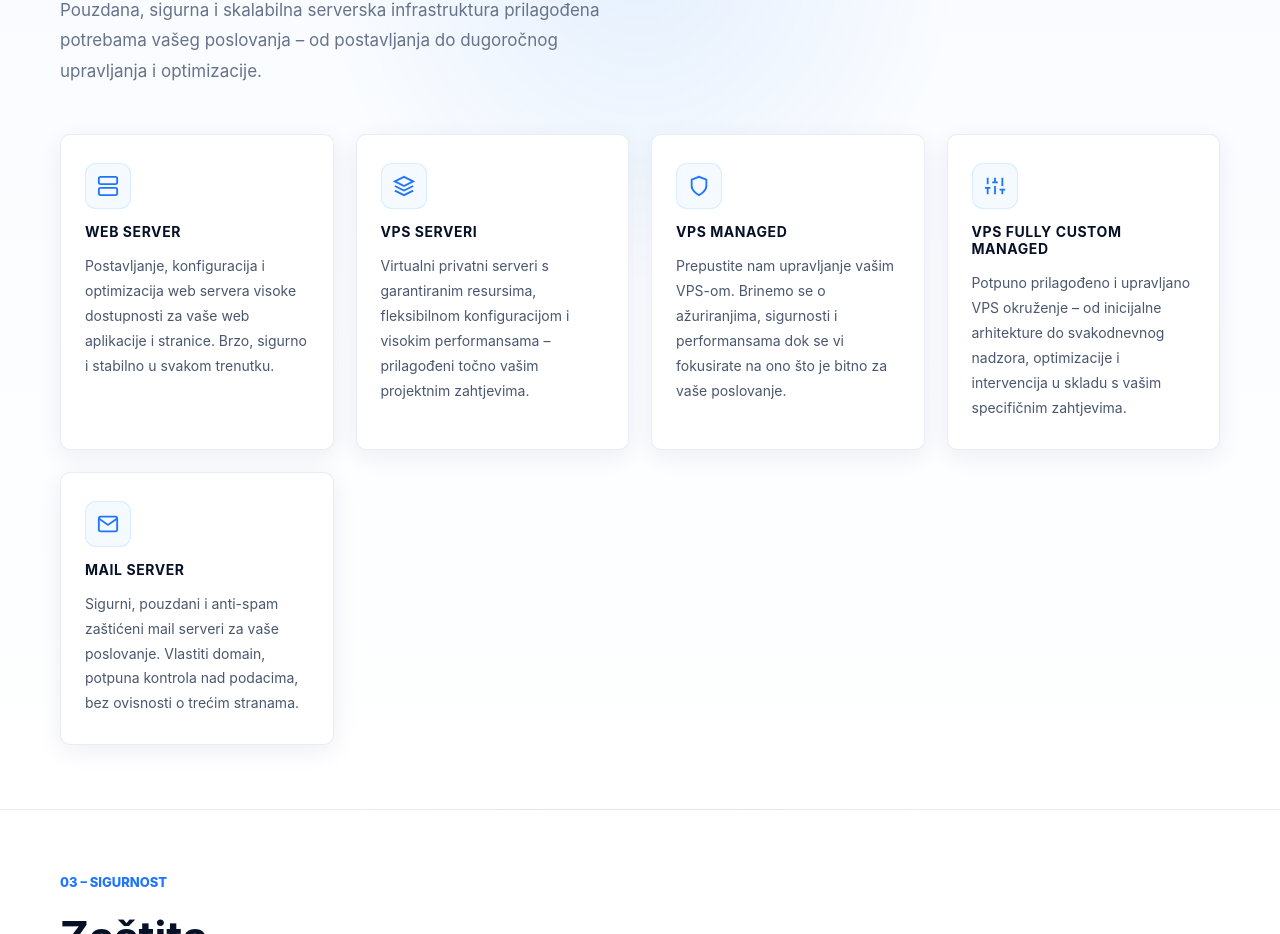
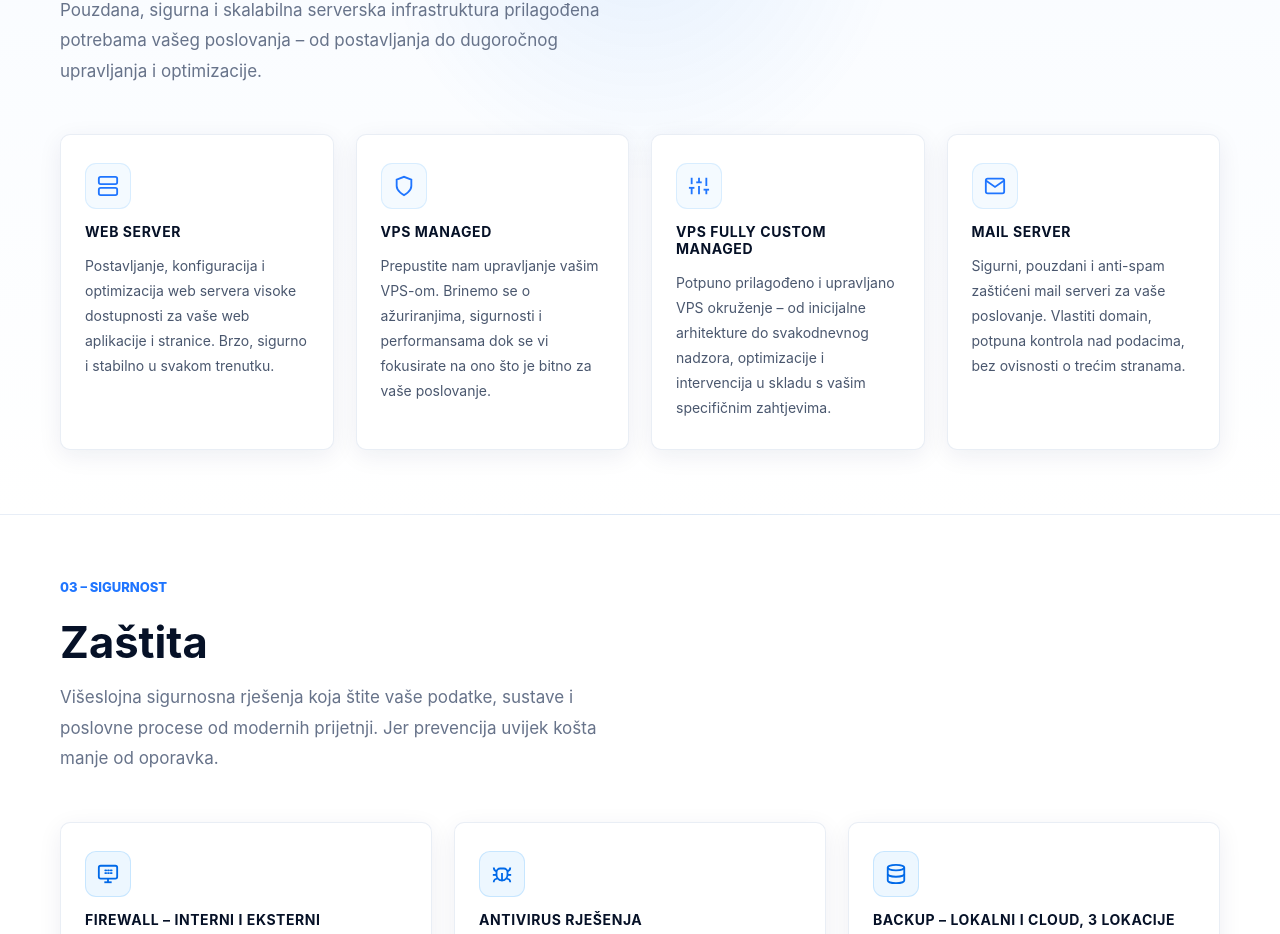
Before and after one commit to slykan/novaris, a Next.js app: page /usluge in a window 1280 px wide. Shown: the part 1434-2368 px from the top of the page. Built offline with nearby package versions, Linux system fonts and the light colour scheme.

Commit message:
Uklonjena VPS Serveri kartica iz usluge stranice
Co-Authored-By: Claude Sonnet 4.6 <noreply@anthropic.com>

```diff
--- a/src/app/usluge/page.tsx
+++ b/src/app/usluge/page.tsx
@@ -265,12 +265,6 @@ export default function Usluge() {
               />
               <SvcCard
                 dark
-                icon={<IconLayers />}
-                title="VPS Serveri"
-                desc="Virtualni privatni serveri s garantiranim resursima, fleksibilnom konfiguracijom i visokim performansama – prilagođeni točno vašim projektnim zahtjevima."
-              />
-              <SvcCard
-                dark
                 icon={<IconShield />}
                 title="VPS Managed"
                 desc="Prepustite nam upravljanje vašim VPS-om. Brinemo se o ažuriranjima, sigurnosti i performansama dok se vi fokusirate na ono što je bitno za vaše poslovanje."
```
